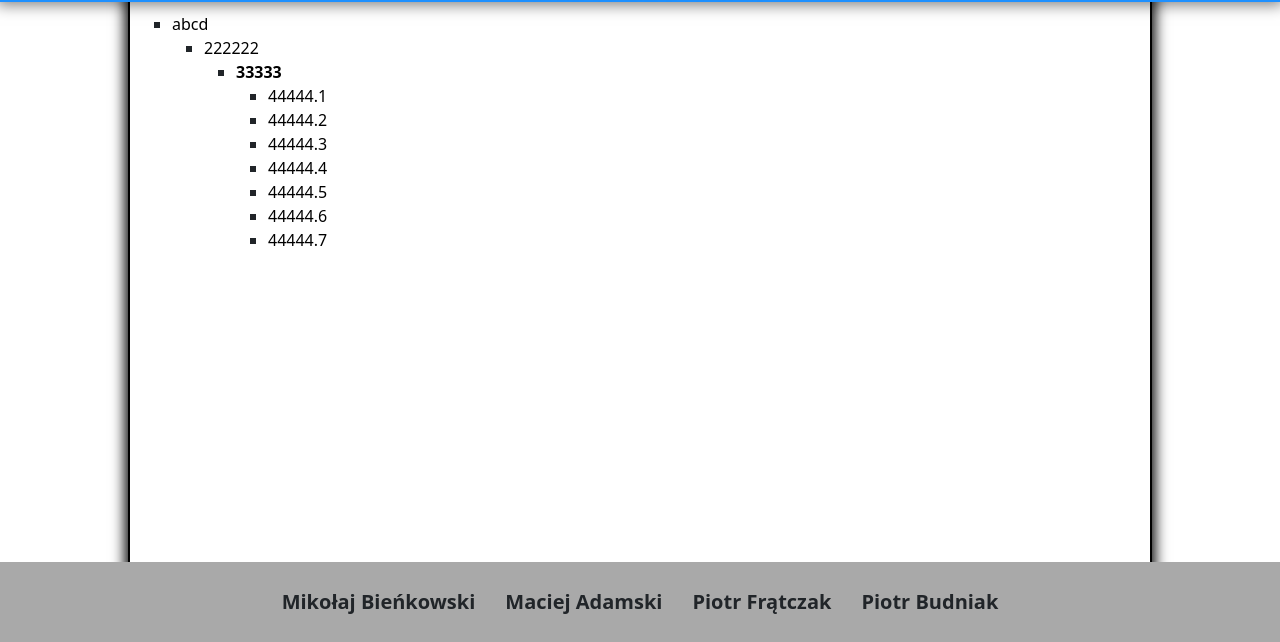
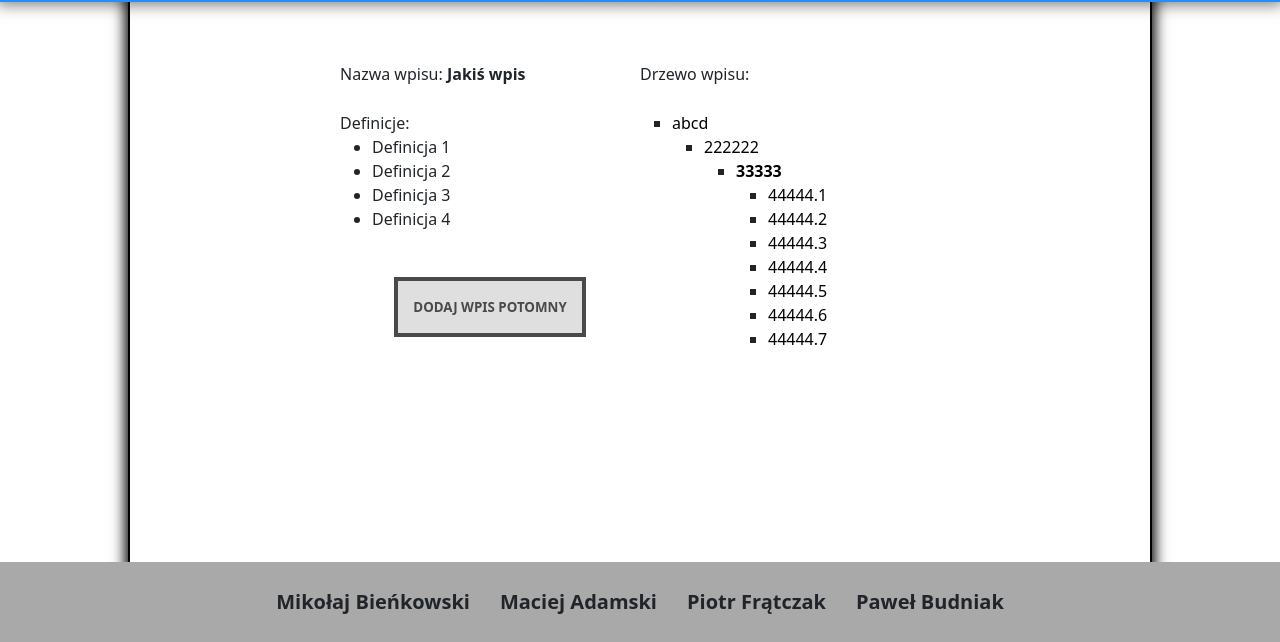
Before and after one commit to PIK-Team/graph-dictionary, a Gatsby site in the folder web/: page /entryview in a window 1280 px wide. Shown: the part 158-800 px from the top of the page. Built offline with nearby package versions, Linux system fonts and the light colour scheme; Gatsby itself is replaced by a stand-in of ours.

Commit message:
Frontend: entry view

```diff
--- a/web/src/components/footer.js
+++ b/web/src/components/footer.js
@@ -18,7 +18,7 @@ const Footer = () => {
 			nazwisko: "Frątczak"
 		},
 				{
-			imie: "Piotr",
+			imie: "Paweł",
 			nazwisko: "Budniak"
 		}
 	]
--- a/web/src/pages/entryview.js
+++ b/web/src/pages/entryview.js
@@ -7,6 +7,7 @@ import Footer from '../components/footer'
 import MainWrapper from '../components/mainwrapper'
 import * as formStyle from '../styles/forms.module.css'
 import * as entryViewStyle from '../styles/entryview.module.css'
+import * as indexStyle from '../styles/index.module.css'
 
 const showEntries = (entries) => {
 	return (
@@ -21,7 +22,24 @@ const showEntries = (entries) => {
 }
 
 export default class NewDictionary extends React.Component {
-	entries = [
+	entry = {
+		name: "Jakiś wpis",
+		definitions: [
+			{
+				definition: "Definicja 1"
+			},
+			{
+				definition: "Definicja 2"
+			},
+			{
+				definition: "Definicja 3"
+			},
+			{
+				definition: "Definicja 4"
+			},
+		],
+		entryTree:
+		[
 			{
 				name: "abcd",
 				bold: 0,
@@ -77,6 +95,7 @@ export default class NewDictionary extends React.Component {
 				]
 			}
 		]
+	}
 
 
 	render() {
@@ -85,9 +104,27 @@ export default class NewDictionary extends React.Component {
 				<Header></Header>
 				<SubpageHeader subpageName="Wpis w słowniku"></SubpageHeader>
 				<MainWrapper>
+				<div className={entryViewStyle.entryWrapper}>
+					<div className={entryViewStyle.entryInfo, entryViewStyle.entryWrapperElement}>
+						<div className={entryViewStyle.defName}>Nazwa wpisu:
+							<span style={{fontWeight: "bold"}}> {this.entry.name}</span>
+						</div>
+						<div> Definicje:
+							<ul>
+							{ this.entry.definitions.map(definitionObj => (
+								<li> {definitionObj.definition} </li>
+							))}
+							</ul>
+						</div>
 
-					{showEntries(this.entries)}
+						<div className={indexStyle.indexButtonDiv}><Link to="#"  style={{width: "80%", fontSize: "10pt"}} className={indexStyle.indexButton}>Dodaj wpis potomny</Link></div>
 
+					</div>
+					<div className={entryViewStyle.entryTree, entryViewStyle.entryWrapperElement}>
+						<div style={{marginBottom: "25px"}}> Drzewo wpisu: </div>
+						{showEntries(this.entry.entryTree)}
+					</div>
+				</div>
 				</MainWrapper>
 				<Footer></Footer>
 			</Container>
--- a/web/src/pages/index.js
+++ b/web/src/pages/index.js
@@ -13,7 +13,7 @@ const HomePage = () => {
 		<Header></Header>
 		<SubpageHeader subpageName="Strona główna"></SubpageHeader>
 		<MainWrapper>
-			<div className={indexStyle.indexButtonDiv}><Link to="/test1/" className={indexStyle.indexButton}>Stwórz słownik</Link></div>
+			<div className={indexStyle.indexButtonDiv}><Link to="newdictionary" className={indexStyle.indexButton}>Stwórz słownik</Link></div>
 			<div className={indexStyle.indexButtonDiv}><Link to="/test1/" className={indexStyle.indexButton}>Lista słowników</Link></div>
 
 		</MainWrapper>
--- a/web/src/styles/entryview.module.css
+++ b/web/src/styles/entryview.module.css
@@ -9,3 +9,20 @@
 .entryViewList a:hover {
 	color: #5BC0DE;
 }
+
+.entryWrapper {
+	display:flex;
+	justify-content: center;
+	margin-top: 50px;
+}
+
+.entryWrapperElement {
+	max-width: 300px;
+	width: 100%;
+	left: 30;
+	right: 30;
+}
+
+.defName {
+	margin-bottom: 25px;
+}
--- a/web/src/styles/index.module.css
+++ b/web/src/styles/index.module.css
@@ -1,12 +1,13 @@
 .indexButton {
 	width: 300px;
 	height: 60px;
-	line-height: 60px;
+	line-height: 52px;
 	color: #494949 !important;
 	text-transform: uppercase;
 	text-decoration: none;
 	background: rgba(192,192,192, 0.5);
-	padding: 20px;
+	padding-left: 10px;
+	padding-right: 10px;
 	border: 4px solid #494949 !important;
 	display: inline-block;
 	transition: all 0.4s ease 0s;
```
Lines whose indentation alone changed are shown as unchanged.
